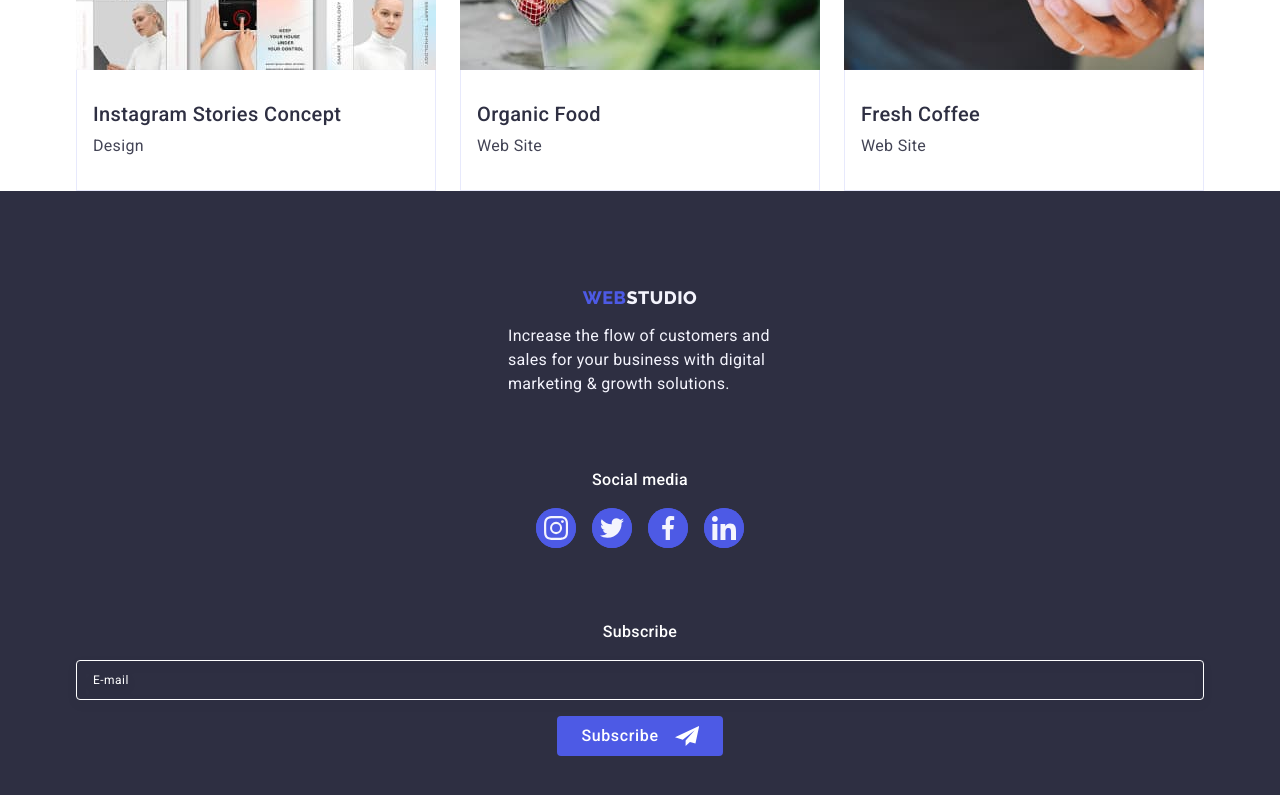
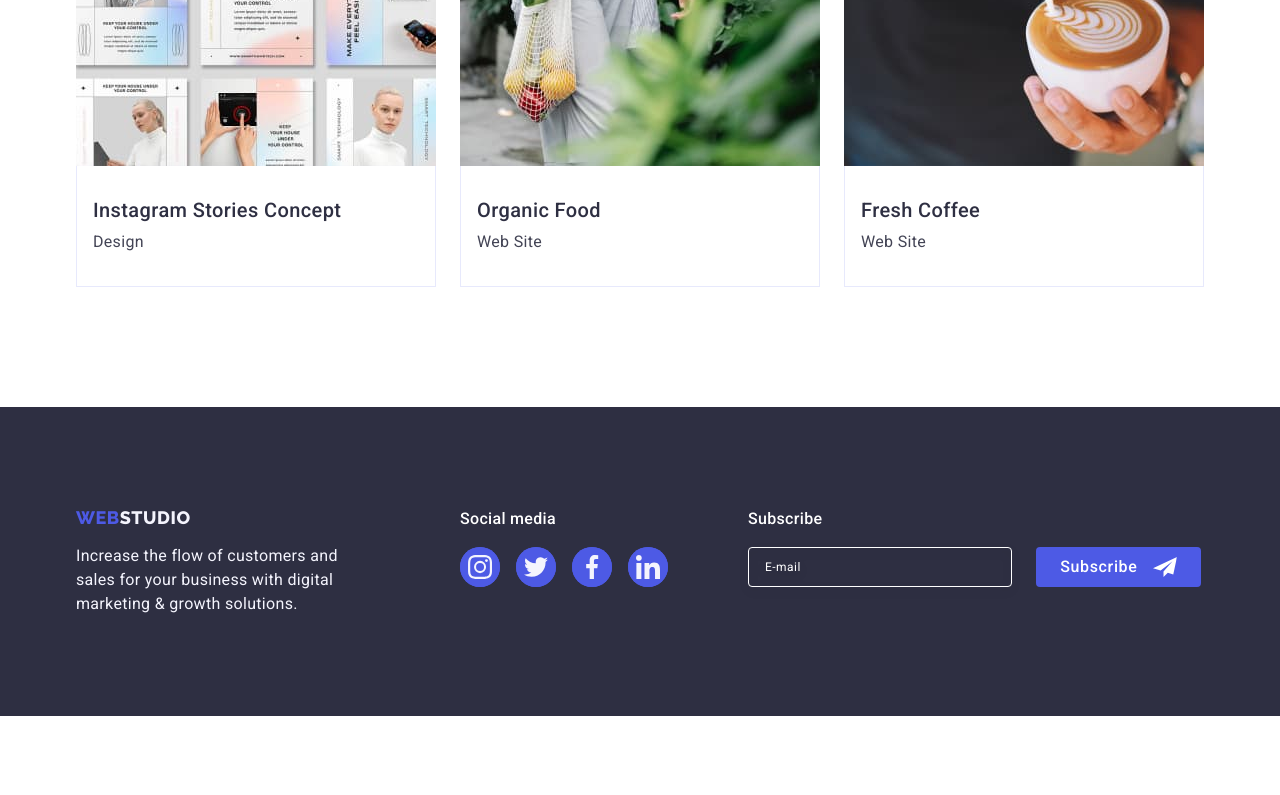
Before and after one commit to onix7l/goit-markup-hw-06, a plain HTML site: page portfolio.html in a window 1280 px wide. Shown: the part 1363-2158 px from the top of the page. After the commit the page ends 2079 px from the top, so only its background shows below. Drawn offline with nearby package versions, Linux system fonts and the light colour scheme.

Commit message:
footer tablet/desktop

```diff
--- a/css/styles.css
+++ b/css/styles.css
@@ -850,7 +850,6 @@ img {
 .footer-form-block {
   width: 100%;
 }
-}
 
 .footer-form {
   display: flex;
@@ -912,6 +911,70 @@ img {
   fill: var(--main-color-text);
   margin-left: 16px;
 }
+
+/* my code */
+
+@media screen and (min-width: 768px) {
+  .footer-container {
+    max-width: 584px;
+    flex-direction: row;
+    flex-wrap: wrap;
+    gap: 0 24px;
+    align-items: flex-start;
+  }
+
+  .footer-form-block {
+    width: auto;
+  }
+
+  .footer-form {
+    flex-direction: row;
+  }
+  .footer-left-column {
+    align-items: flex-start;
+  }
+
+  .footer-social {
+    text-align: left;
+  }
+
+  .footer-input {
+    width: 264px;
+    margin-bottom: 0;
+  }
+}
+
+@media screen and (min-width: 1158px) {
+  .footer-container {
+    max-width: 1158px;
+    gap: 0;
+  }
+
+  .footer {
+    padding: 100px 0;
+  }
+
+  .footer-left-column {
+    margin-right: 120px;
+    margin-bottom: 0;
+  }
+
+  .footer-middle {
+    margin-right: 80px;
+    margin-bottom: 0;
+  }
+
+  .footer-social-link:hover,
+  .footer-social-link:focus {
+    background-color: var(--footer-social);
+  }
+
+  .footer-btn:hover,
+  .footer-btn.focus {
+    background-color: var(--link-active);
+  }
+}
+
 /* .footer {
   background-color: var(--additional-color-text);
   padding: 100px 0;
@@ -998,11 +1061,6 @@ img {
   align-items: baseline;
 }
 
-.main-portfolio {
-  padding-top: 96px;
-  padding-bottom: 120px;
-}
-
 .footer-form {
   display: flex;
   gap: 24px;
@@ -1060,6 +1118,11 @@ img {
   fill: var(--main-color-text);
   margin-left: 16px;
 } */
+
+.main-portfolio {
+  padding-top: 96px;
+  padding-bottom: 120px;
+}
 
 .portfolio-filter {
   font-weight: 500;
```
